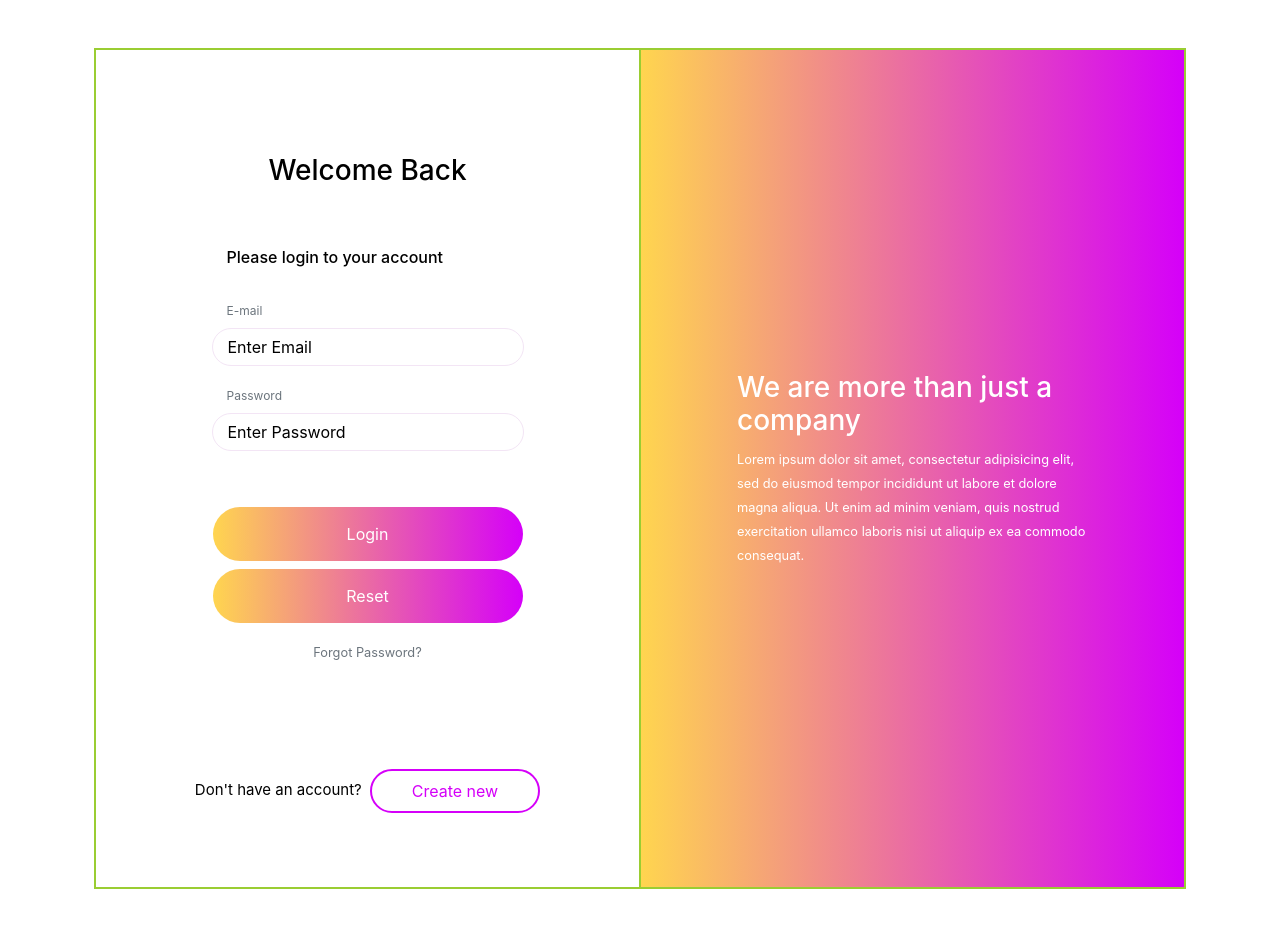
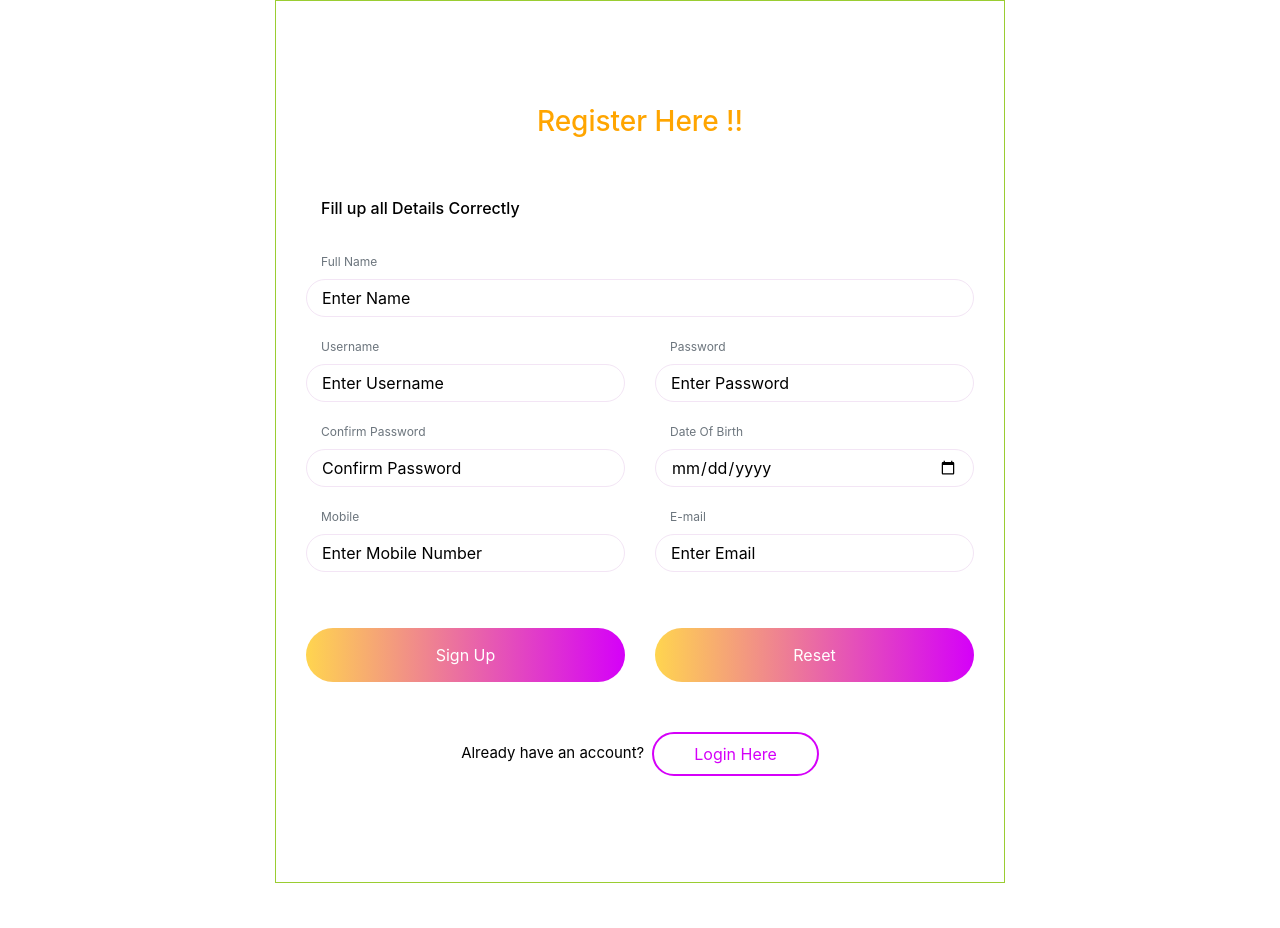
Before and after one commit to aliimraan/corporateworld, a React (Create React App) app in the folder frontend/: page / in a window 1280 px wide. Shown: the top 928 px of the page. After the commit the page ends 883 px from the top, so only its background shows below. Built offline with nearby package versions, Linux system fonts and the light colour scheme.

Commit message:
register page

```diff
--- a/frontend/src/App.js
+++ b/frontend/src/App.js
@@ -1,11 +1,12 @@
 import logo from './logo.svg';
 import './App.css';
-import Login from './components/login/Login';
+
+import Register from './components/register/register';
 
 function App() {
   return (
     <div>
-      <Login/>
+      <Register/>
     </div>
 
   );
--- /dev/null
+++ b/frontend/src/components/register/register.css
@@ -0,0 +1,160 @@
+body {
+    color: #000;
+    overflow-x: hidden;
+    height: 100%;
+
+    background-repeat: no-repeat
+}
+
+input,
+textarea {
+    background-color: #F3E5F5;
+    border-radius: 50px !important;
+    padding: 12px 15px 12px 15px !important;
+    width: 100%;
+    box-sizing: border-box;
+    border: none !important;
+    border: 1px solid #F3E5F5 !important;
+    font-size: 16px !important;
+    color: #000 !important;
+    font-weight: 400
+}
+
+input:focus,
+textarea:focus {
+    -moz-box-shadow: none !important;
+    -webkit-box-shadow: none !important;
+    box-shadow: none !important;
+    border: 1px solid #D500F9 !important;
+    outline-width: 0;
+    font-weight: 400
+}
+
+button:focus {
+    -moz-box-shadow: none !important;
+    -webkit-box-shadow: none !important;
+    box-shadow: none !important;
+    outline-width: 0
+}
+
+.card {
+    border-radius: 0;
+   border : 0.5px solid yellowgreen;
+}
+
+.card1 {
+    width: 100%;
+    padding: 40px 30px 10px 30px
+}
+
+
+
+#logo {
+    width: 70px;
+    height: 60px
+}
+
+.heading {
+    color: orange;
+    margin-bottom: 60px !important
+}
+
+::placeholder {
+    color: #000 !important;
+    opacity: 1
+}
+
+:-ms-input-placeholder {
+    color: #000 !important
+}
+
+::-ms-input-placeholder {
+    color: #000 !important
+}
+
+.form-control-label {
+    font-size: 12px;
+    margin-left: 15px
+}
+
+.msg-info {
+    padding-left: 15px;
+    margin-bottom: 30px
+}
+
+.btn-color {
+    border-radius: 50px;
+    color: #fff;
+    background-image: linear-gradient(to right, #FFD54F, #D500F9);
+    padding: 15px;
+    cursor: pointer;
+    border: none !important;
+    margin-top: 40px
+}
+
+.btn-color:hover {
+    color: #fff;
+    background-image: linear-gradient(to right, #D500F9, #FFD54F)
+}
+
+.btn-white {
+    border-radius: 50px;
+    color: #D500F9;
+    background-color: #fff;
+    padding: 8px 40px;
+    cursor: pointer;
+    border: 2px solid #D500F9 !important
+}
+
+.btn-white:hover {
+    color: #fff;
+    background-image: linear-gradient(to right, #FFD54F, #6200ff)
+}
+
+a {
+    color: #000
+}
+
+a:hover {
+    color: #000
+}
+
+.bottom {
+    width: 100%;
+    margin-top: 50px !important
+}
+
+.sm-text {
+    font-size: 15px
+}
+
+@media screen and (max-width: 992px) {
+    .card1 {
+        width: 100%;
+        padding: 40px 30px 10px 30px
+    }
+
+    .card2 {
+        width: 100%
+    }
+
+    .right {
+        margin-top: 100px !important;
+        margin-bottom: 100px !important
+    }
+}
+
+@media screen and (max-width: 768px) {
+    .container {
+        padding: 10px !important
+    }
+
+    .card2 {
+        padding: 50px
+    }
+
+    .right {
+        margin-top: 50px !important;
+        margin-bottom: 50px !important
+    }
+}
--- /dev/null
+++ b/frontend/src/components/register/register.js
@@ -0,0 +1,65 @@
+import React,{useState} from 'react'
+import Input from '../../container/Input';
+import {Container,Row,Col} from 'react-bootstrap'
+import './register.css'
+export default function Register() {
+    const [email,setEmail]=useState('');
+    const [password,setPassword]=useState('');
+    const [username,setUsername]=useState('');
+    const [name,setName]=useState('');
+    const [dob,setDob]=useState('');
+    const [mobile,setMobile]=useState('');
+    const [confirmpassword,setConfirmpassword]=useState('');
+    const submitHandler=(e)=>{
+        e.preventDefault();
+    }
+    return (
+    <div>
+        <Container>
+            <Row>
+              <Col md={2}></Col>
+                <Col md={8}>
+    <div className="card card1">
+                <div className="row justify-content-center my-5">
+                    <div className="col-md-12 col-10 my-8">
+                        <div className="row justify-content-center px-3 mb-3"> </div>
+                        <h3 className="mb-5 text-center heading">Register Here !!</h3>
+                        <h6 className="msg-info">Fill up all Details Correctly</h6>
+                    <form onSubmit={submitHandler}>
+                    <Row>
+                        <Col md={12}> <Input type="text" placeholder="Enter Name" label="Full Name" onChange={(e)=>setName(e.target.value)} /></Col>
+                        <Col md={6}> <Input type="text" placeholder="Enter Username" label="Username" onChange={(e)=>setUsername(e.target.value)} /></Col>
+                        <Col md={6}> <Input type="password" placeholder="Enter Password" label="Password" onChange={(e)=>setPassword(e.target.value)} /></Col>
+                        <Col md={6}> <Input type="password" placeholder="Confirm Password" label="Confirm Password" onChange={(e)=>setConfirmpassword(e.target.value)} /></Col>
+                        <Col md={6}> <Input type="date" placeholder="Date Of Birth" label="Date Of Birth" onChange={(e)=>setDob(e.target.value)} /></Col>
+                        <Col md={6}> <Input type="number" placeholder="Enter Mobile Number" label="Mobile" onChange={(e)=>setMobile(e.target.value)} /></Col>
+                        <Col md={6}> <Input type="email" placeholder="Enter Email" label="E-mail" onChange={(e)=>setEmail(e.target.value)} /></Col>
+
+                    </Row>
+
+
+
+                    <Row>
+                            <Col md={6}>   <button className="btn-block btn-color">Sign Up</button></Col>
+                            <Col md={6}>  <button className="btn-block btn-color">Reset</button></Col>
+                     </Row>
+
+
+
+                              <div className="bottom text-center mb-5">
+                    <p href="#" className="sm-text mx-auto mb-3">Already have an account?<button className="btn btn-white ml-2">Login Here</button></p>
+                </div>
+
+                    </form>
+                    </div>
+                    </div>
+                    </div>
+        </Col>
+            <Col md={2}></Col>
+  </Row>
+
+</Container>
+
+        </div>
+    )
+}
```
Also changed, not shown: frontend/src/components/Register.js (deleted, +0 -9 lines).
